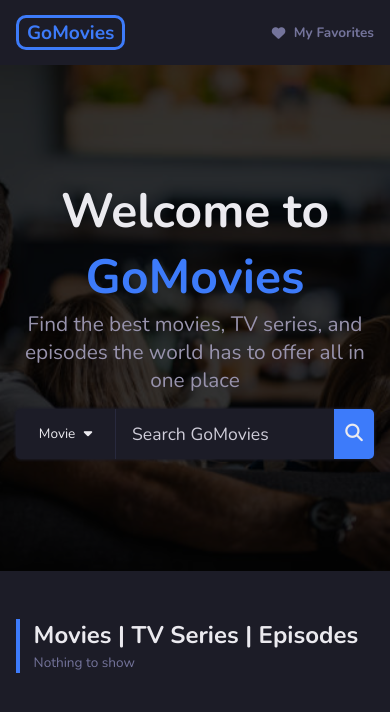
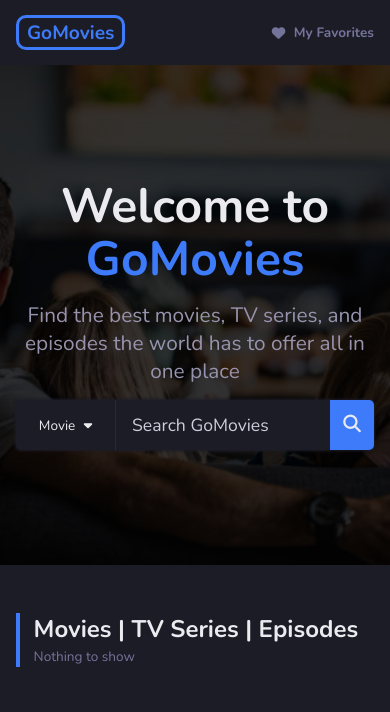
Before and after one commit to rawmayo/gomovies, a plain HTML site: page index.html in a window 390 px wide. Drawn offline with nearby package versions, Linux system fonts and the light colour scheme.

Commit message:
Change hero section height

```diff
--- a/scss/style.scss
+++ b/scss/style.scss
@@ -107,6 +107,12 @@ header.favorites-header {
   background: url(../assets/imgs/hero-bg.jpg) no-repeat center/cover;
   position: relative;
 
+  @media screen and (max-width: 426px) {
+    & {
+      height: 500px;
+    }
+  }
+
   .overlay {
     position: absolute;
     top: 0;
@@ -130,6 +136,11 @@ header.favorites-header {
 
   .hero-heading {
     font-size: 3rem;
+
+    @media screen and (max-width: 426px) {
+      line-height: 1.1;
+      margin-bottom: 1rem;
+    }
   }
 
   .hero-secondary {
@@ -166,6 +177,7 @@ header.favorites-header {
     .btn-primary {
       width: 70px;
       height: 100%;
+      padding: 0 0.35rem;
 
       &:hover {
         background-color: lighten($primary-color, 5%);
```
Also changed, not shown: css/style.min.css, 1 other file.
